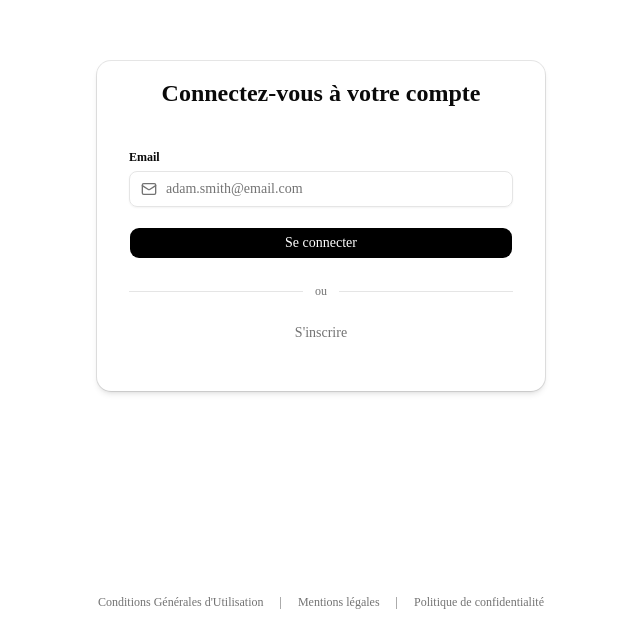
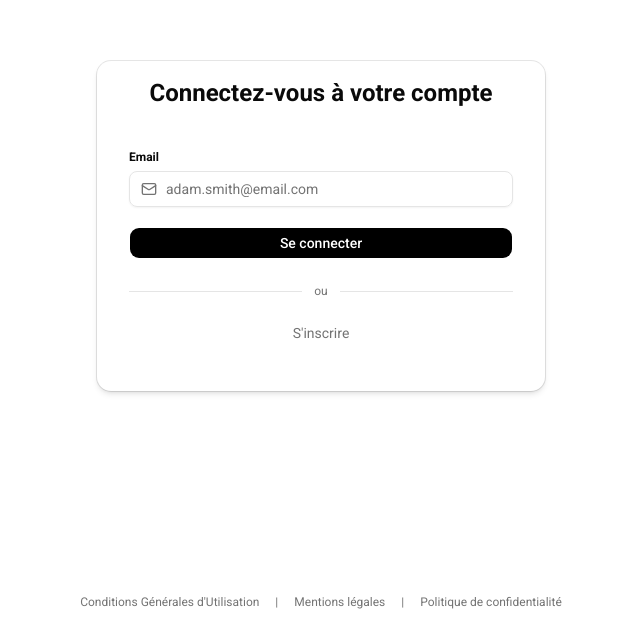
Before and after one commit to pabrivard/dev_Next01, a Next.js app: page / in a window 1280 px wide. Shown: the part 174-800 px from the top of the page, without its empty margins (319-959 px from the left). Built offline with nearby package versions, Linux system fonts and the light colour scheme; no server answers.

Commit message:
fix: apply Roboto font directly on body to bypass @theme inline limitation

```diff
--- a/src/app/globals.css
+++ b/src/app/globals.css
@@ -74,7 +74,7 @@
 }
 
 @theme inline {
-    --font-sans: var(--font-roboto), sans-serif;
+    --font-sans: var(--font-sans);
     --color-sidebar-ring: var(--sidebar-ring);
     --color-sidebar-border: var(--sidebar-border);
     --color-sidebar-accent-foreground: var(--sidebar-accent-foreground);
@@ -121,6 +121,7 @@
     }
   body {
     @apply bg-background text-foreground;
+    font-family: var(--font-roboto), sans-serif;
     }
   html {
     @apply font-sans;
```
